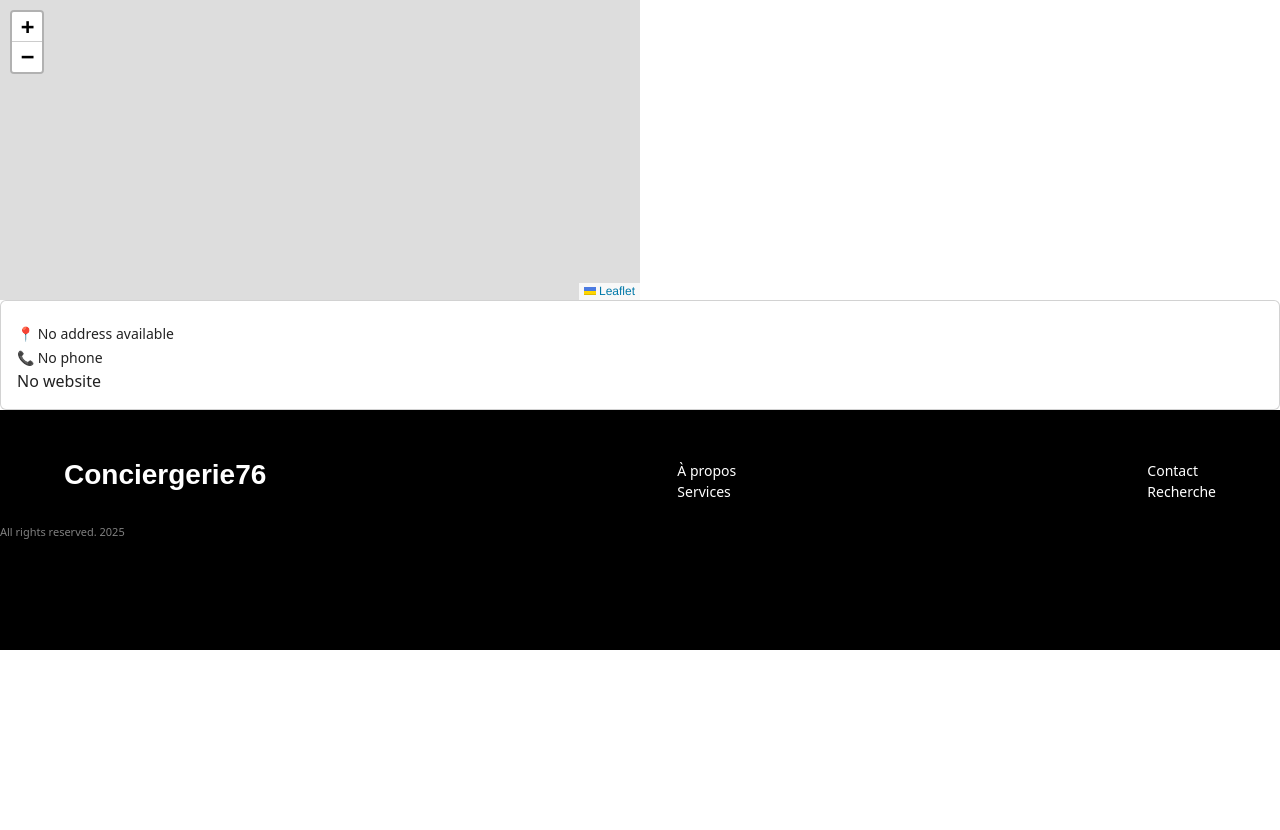
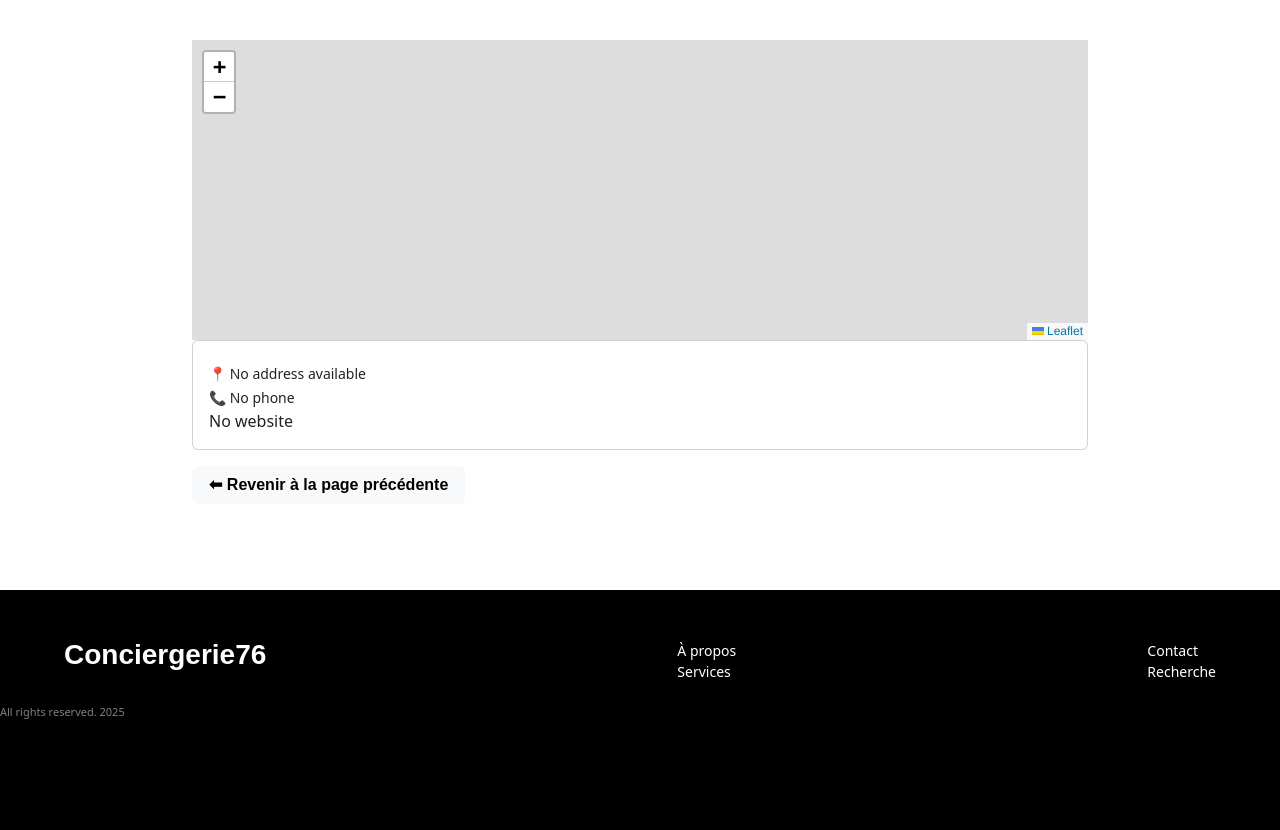
Before and after one commit to elledevelope/conciergerie76, a Symfony app: template templates/place/show.html.twig in a window 1280 px wide. Shown: the part 61-891 px from the top of the page. Before the commit the page ends 711 px from the top, so only its background shows below. Run offline with Twig, Linux system fonts and the light colour scheme; the template is opened without the code that fills it, so the values that code supplies are empty; some libraries are stand-ins or nearby versions; some web fonts are replaced.

Commit message:
Update style item page

```diff
--- a/public/css/style.css
+++ b/public/css/style.css
@@ -163,11 +163,18 @@ footer p {
   margin-top: 20px;
 }
 
+
 .form-section .creerCompte a,
 p {
   font-size: 14px;
   text-align: left;
   display: inline;
+}
+
+/* ------------------------ ITEM PAGE */
+main .item-page {
+  height: 65vh;
+  margin-top: 40px;
 }
 
 
@@ -244,11 +251,12 @@ p {
 
   /* NAV DESKTOP */
 
-.nav-user-ul{
-  display: flex;
-  justify-content: space-between;
-  align-items: center;
-}
+  .nav-user-ul {
+    display: flex;
+    justify-content: space-between;
+    align-items: center;
+  }
+
   /* FOOTER DESKTOP */
   footer {
     height: 30vh;
@@ -282,4 +290,11 @@ p {
     flex-direction: column;
   }
 
+  /* ------------------------ ITEM PAGE */
+  main .item-page {
+    width: 70%;
+    margin: auto;
+    margin-top: 40px;
+  }
+
 }
--- a/templates/place/show.html.twig
+++ b/templates/place/show.html.twig
@@ -3,6 +3,8 @@
 {% block title %}{{ service.name }} Details{% endblock %}
 
 {% block body %}
+<main>
+    <section class="item-page">
 {# <div class="container mt-4">
     <h1 class="text-center mb-4">{{ service.name }}</h1>
 
@@ -15,10 +17,10 @@
             <p><strong>Website:</strong> {{ service.website ? service.website : 'No website' }}</p>
         </div> #}
 
-        <div class="col-md-6">
+        {# <div class="col-md-6"> #}
             {# <h3>Location</h3> #}
             <div id="place-map" style="height: 300px;"></div>
-        </div>
+        {# </div> #}
         {#
     </div>
 </div> #}
@@ -42,6 +44,12 @@
     </div>
 </div>
 
+<div class="mt-3">
+    <button type="button" class="btn btn-light" onclick="history.back()">⬅ Revenir à la page précédente</button>
+</div>
+
+</section>
+</main>
 
 <script src="https://unpkg.com/leaflet/dist/leaflet.js"></script>
 <script>
```
